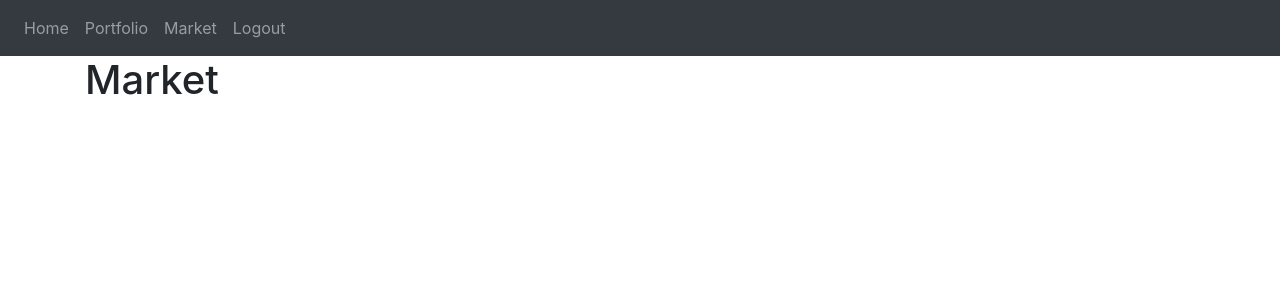
After one commit to IIWesleyII/Asset-Manager, a Flask app: page /market in a window 1280 px wide. The commit adds this page. Shown: the top 300 px of the page. Run offline with Flask 2, Linux system fonts and the light colour scheme; the visitor is signed in with stand-in values (Sample User, id 1); parts of the project's set-up code (start-up, migrations or seed data) failed here and were passed over; some libraries are stand-ins or nearby versions.

Commit message:
finish login logout

```diff
--- a/website/__init__.py
+++ b/website/__init__.py
@@ -2,6 +2,7 @@ from flask import Flask
 from flask_sqlalchemy import SQLAlchemy
 import os
 from dotenv import load_dotenv
+from flask_login import LoginManager
 load_dotenv()
 
 db = SQLAlchemy()
@@ -25,6 +26,14 @@ def create_app():
 
     create_database(app)
 
+    login_manager = LoginManager()
+    login_manager.login_view = 'auth.login'
+    login_manager.init_app(app)
+
+    @login_manager.user_loader
+    def load_user(id):
+        return Users.query.get(int(id))
+
     return app
 
 def create_database(app):
--- a/website/templates/base.html
+++ b/website/templates/base.html
@@ -31,10 +31,16 @@
 
         <div class = "collapse navbar-collapse" id="navbar">
             <div class="navbar-nav">
+                {% if user.is_authenticated %}
+                <a class="nav-item nav-link" id="home" href="/">Home</a>
+                <a class="nav-item nav-link" id="portfolio" href="/portfolio">Portfolio</a>
+                <a class="nav-item nav-link" id="market" href="/market">Market</a>
+                <a class="nav-item nav-link" id="logout" href="/logout">Logout</a>
+                {% else %}
+                <a class="nav-item nav-link" id="home" href="/">Home</a>
                 <a class="nav-item nav-link" id="login" href="/login">Login</a>
                 <a class="nav-item nav-link" id="signUp" href="/sign-up">Sign Up</a>
-                <a class="nav-item nav-link" id="logout" href="/logout">Logout</a>
-                <a class="nav-item nav-link" id="home" href="/">Home</a>
+                {% endif %}
             </div>
         </div>
     </nav>
--- /dev/null
+++ b/website/templates/market.html
@@ -0,0 +1,4 @@
+{% extends "base.html" %}
+{% block content %}
+<h1>Market</h1>
+{% endblock %}
--- /dev/null
+++ b/website/templates/portfolio.html
@@ -0,0 +1,4 @@
+{% extends "base.html" %}
+{% block content %}
+<h1>Portfolio</h1>
+{% endblock %}
--- a/website/views.py
+++ b/website/views.py
@@ -1,7 +1,20 @@
 from flask import Blueprint, render_template
+from flask_login import  login_required,  current_user
 
 views = Blueprint('views', __name__)
 
 @views.route('/')
 def home():
-    return render_template("home.html")
+    return render_template("home.html", user=current_user)
+
+
+@views.route('/portfolio')
+@login_required
+def portfolio():
+    return render_template("portfolio.html", user=current_user)
+
+
+@views.route('/market')
+@login_required
+def market():
+    return render_template("market.html", user=current_user)
```
Also changed, not shown: website/auth.py (+11 -5 lines).
